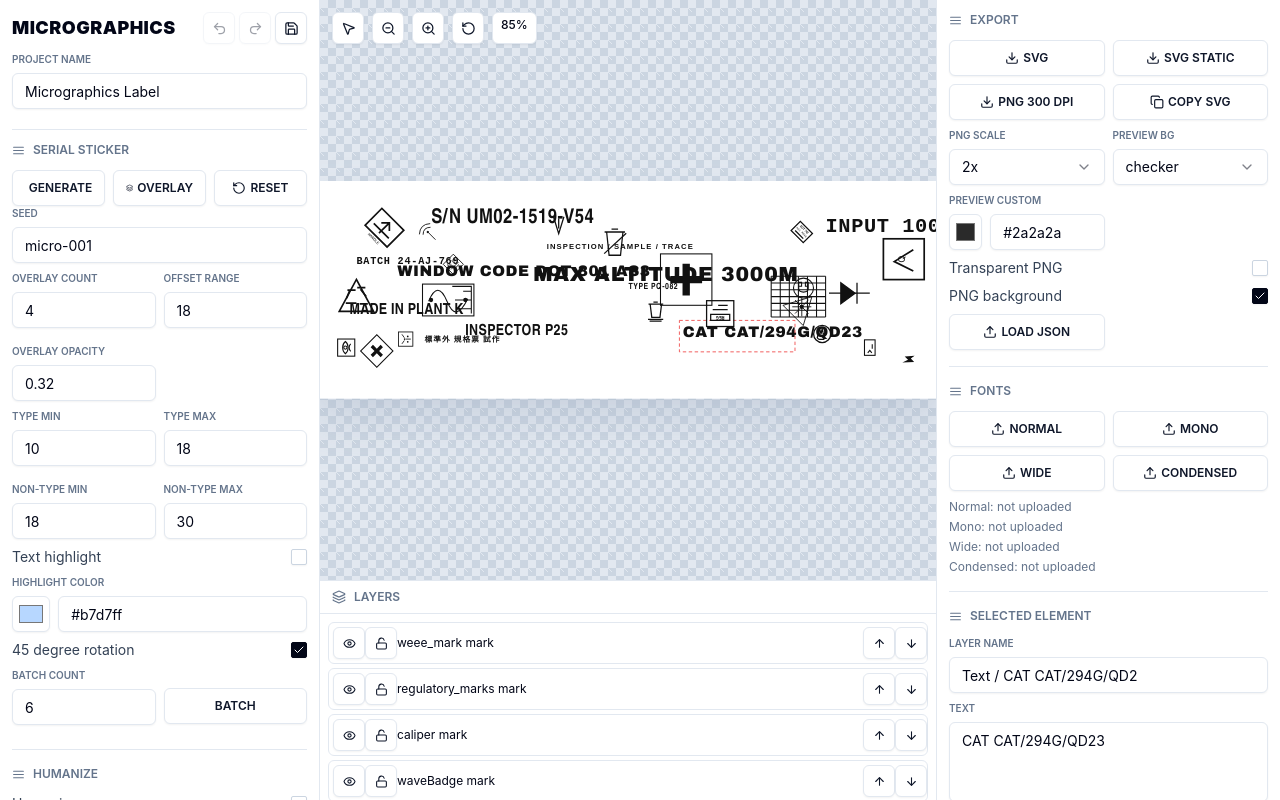
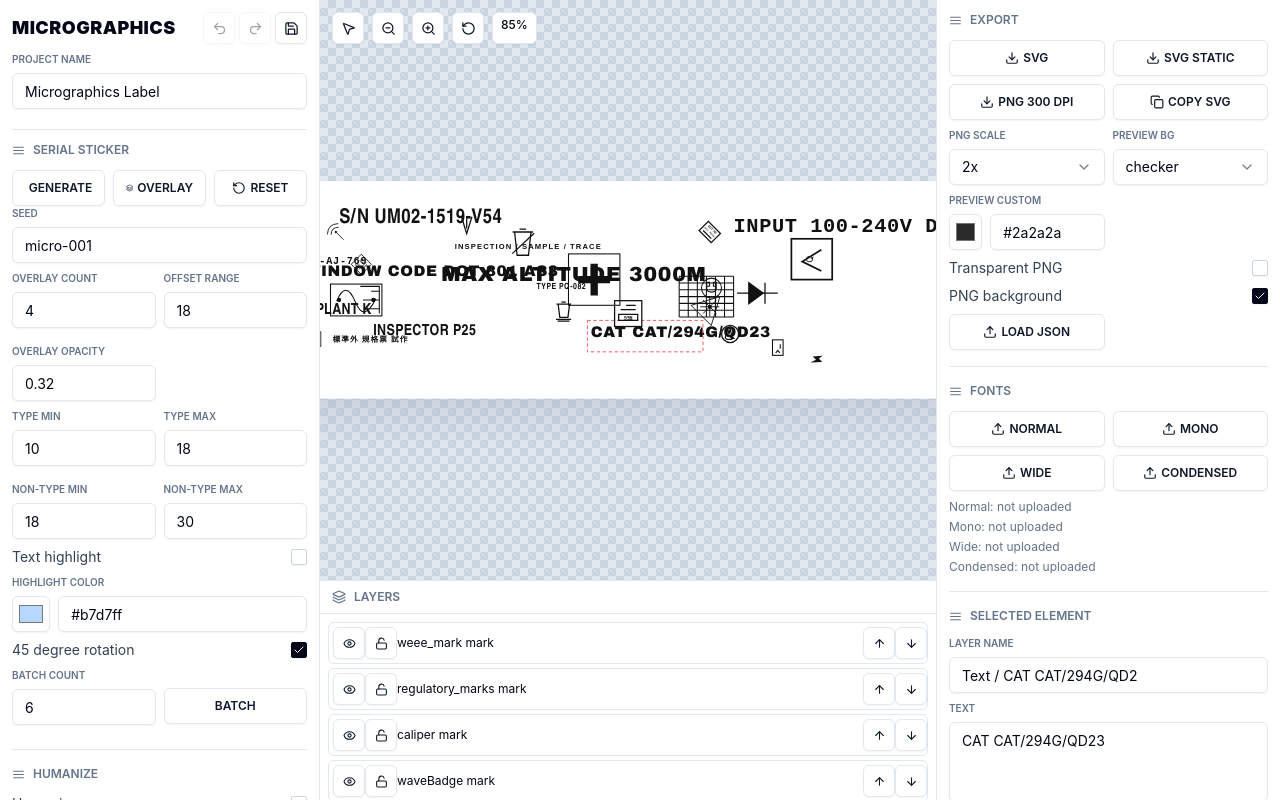
Before and after one commit to h9x000/Micrographics.app, a React (Vite) app: page / in a window 1280 px wide. Built offline with nearby package versions, Linux system fonts and the light colour scheme.

Commit message:
Auto-fit canvas width to content

```diff
--- a/src/App.tsx
+++ b/src/App.tsx
@@ -21,7 +21,7 @@ import {
   ZoomIn,
   ZoomOut
 } from "lucide-react";
-import React, { ChangeEvent, PointerEvent, forwardRef, useEffect, useMemo, useRef, useState } from "react";
+import React, { ChangeEvent, PointerEvent, forwardRef, useEffect, useLayoutEffect, useMemo, useRef, useState } from "react";
 import { Input, Textarea, Checkbox, SelectControl, SliderControl } from "./components/ui/form";
 import { exportPng, exportStaticSvg, exportSvg, copySvg } from "./exporters";
 import { fallbackFontFamily, readFontMetadata } from "./fontMetadata";
@@ -74,6 +74,11 @@ function applyElementPatch(element: GraphicElement, patch: Partial<GraphicElemen
 
 function clampProjectElements(project: Project): Project {
   return { ...project, elements: project.elements.map((element) => clampElement(element, project)) };
+}
+
+function roundedCanvasWidth(width: number, gridSize: number): number {
+  const grid = Math.max(1, gridSize || 8);
+  return Math.ceil(width / grid) * grid;
 }
 
 function cleanProject(project: Project): Project {
@@ -148,6 +153,36 @@ function App() {
   };
 
   useEffect(() => saveLocal(project), [project]);
+
+  useLayoutEffect(() => {
+    if (editingId) return;
+    const svg = svgRef.current;
+    if (!svg) return;
+    const elementNodes = Array.from(svg.querySelectorAll<SVGGElement>("[data-label-element='true']"));
+    if (!elementNodes.length) return;
+
+    const svgRect = svg.getBoundingClientRect();
+    if (svgRect.width <= 0) return;
+    const unitsPerPixel = project.canvas.width / svgRect.width;
+    const rightEdge = elementNodes.reduce((right, node) => {
+      const rect = node.getBoundingClientRect();
+      return Math.max(right, (rect.right - svgRect.left) * unitsPerPixel);
+    }, 0);
+    const neededWidth = roundedCanvasWidth(rightEdge + project.canvas.padding, project.canvas.gridSize);
+
+    if (neededWidth > project.canvas.width) {
+      setHistory((current) => ({
+        ...current,
+        present: {
+          ...current.present,
+          canvas: {
+            ...current.present.canvas,
+            width: neededWidth
+          }
+        }
+      }));
+    }
+  }, [editingId, project.canvas.gridSize, project.canvas.padding, project.canvas.width, project.elements, project.fonts, project.humanize]);
 
   useEffect(() => {
     const styleId = "micrographics-uploaded-fonts";
@@ -556,18 +591,13 @@ const LabelSvg = forwardRef<SVGSVGElement, LabelSvgProps>(function LabelSvg({ pr
       width={project.canvas.width}
       height={project.canvas.height}
       viewBox={`0 0 ${project.canvas.width} ${project.canvas.height}`}
-      style={{ width: project.canvas.width * zoom, height: project.canvas.height * zoom, display: "block" }}
+      style={{ width: project.canvas.width * zoom, height: project.canvas.height * zoom, display: "block", overflow: "visible" }}
       onPointerDown={(e) => {
         if (e.target === e.currentTarget) select("");
       }}
     >
-      <defs>
-        <clipPath id="canvas-clip">
-          <rect width={project.canvas.width} height={project.canvas.height} />
-        </clipPath>
-      </defs>
       <rect data-export-background="true" width={project.canvas.width} height={project.canvas.height} fill={project.canvas.background} />
-      <g clipPath="url(#canvas-clip)">
+      <g data-export-content="true">
         {project.elements.filter((el) => el.visible).map((el) => <ElementNode key={el.id} el={el} project={project} selected={selectedIds.includes(el.id)} editing={editingId === el.id} setEditingId={setEditingId} select={select} updateElement={updateElement} updateElementSilent={updateElementSilent} pointerDown={pointerDown} />)}
       </g>
       {project.canvas.gridVisible && <GridOverlay project={project} />}
@@ -593,7 +623,7 @@ function ElementNode({ el, project, selected, editing, setEditingId, select, upd
   const opacity = Math.max(0.03, Math.min(1, el.opacity + a.opacity));
   const strokeWidth = normalizeStrokeWidth(el.strokeWidth + a.strokeWidth);
   return (
-    <g transform={`translate(${x} ${y}) rotate(${rotation} ${el.width / 2} ${el.height / 2})`} opacity={opacity} onPointerDown={(event) => pointerDown(event, el)} onClick={(event) => { event.stopPropagation(); select(el.id, event.shiftKey); }} onDoubleClick={(event) => { event.stopPropagation(); if (el.kind === "text") setEditingId(el.id); }}>
+    <g data-label-element="true" transform={`translate(${x} ${y}) rotate(${rotation} ${el.width / 2} ${el.height / 2})`} opacity={opacity} onPointerDown={(event) => pointerDown(event, el)} onClick={(event) => { event.stopPropagation(); select(el.id, event.shiftKey); }} onDoubleClick={(event) => { event.stopPropagation(); if (el.kind === "text") setEditingId(el.id); }}>
       {el.kind === "text" && <TextNode el={el} project={project} editing={editing} adjustment={a} updateElement={updateElement} updateElementSilent={updateElementSilent} setEditingId={setEditingId} />}
       {el.kind === "shape" && <ShapeNode el={el} strokeWidth={strokeWidth} />}
       {el.kind === "icon" && <IconNode el={el} strokeWidth={strokeWidth} />}
```
